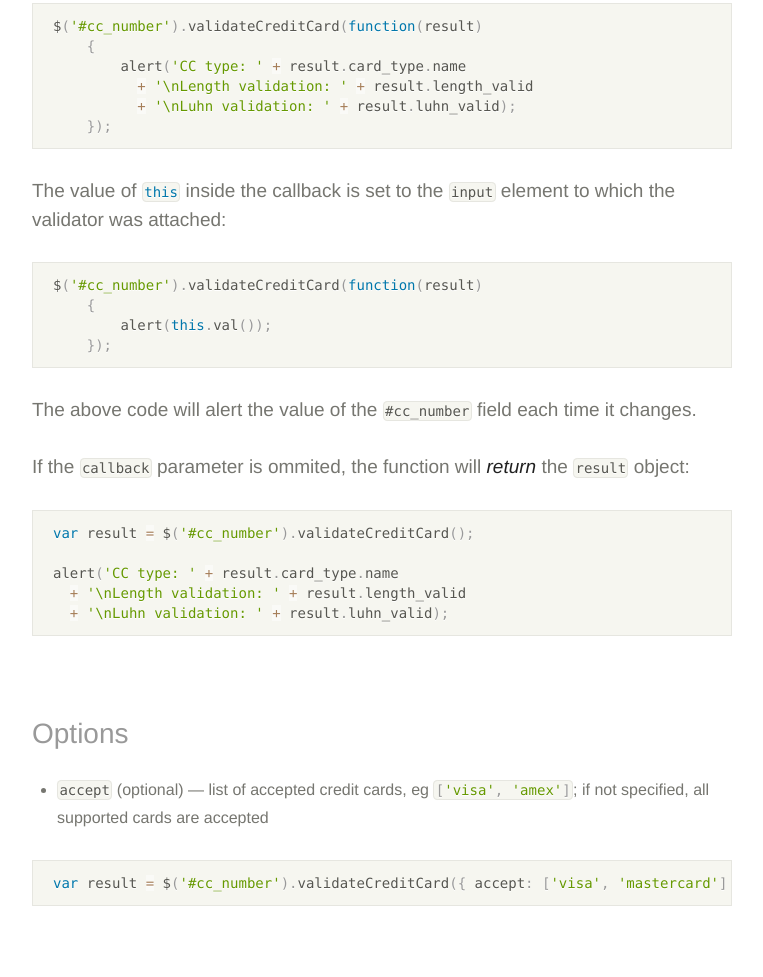
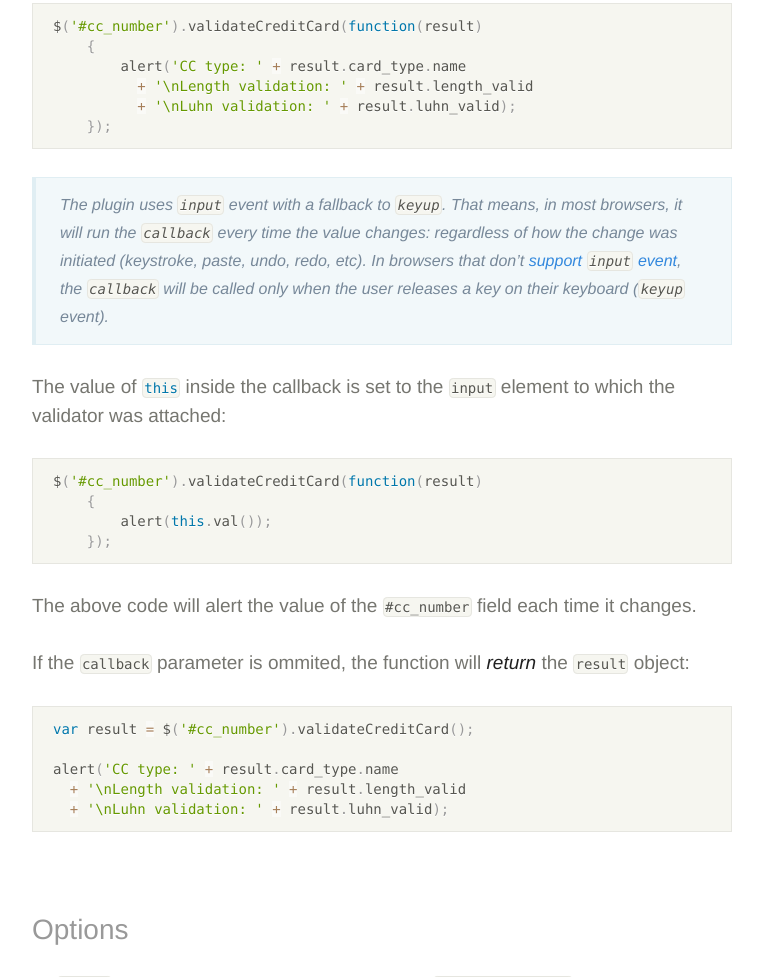
Before and after one commit to PawelDecowski/jquery-creditcardvalidator, a plain HTML site: page index.html in a window 1280 px wide. Shown: the part 2286-3263 px from the top of the page, without its empty margins (258-1021 px from the left). Drawn offline with nearby package versions, Linux system fonts and the light colour scheme.

Commit message:
Update documentation re fallback to keyup event

```diff
--- a/css/demo.less
+++ b/css/demo.less
@@ -127,6 +127,20 @@ p {
 
 .list .list {
     margin-bottom: 0;
+}
+
+aside {
+    background-color: #f2f8fa;
+    border: 1px solid darken(#f2f8fa, 5%);
+    border-left: 4px solid darken(#f2f8fa, 5%);
+    font-size: 16px;
+    font-style: italic;
+    margin: 0 0 @line-height;
+    padding: @line-height / 2 - 1px @line-height - 1px @line-height / 2 - 1px @line-height - 4px;
+
+    p {
+        color: #789;
+    }
 }
 
 code {
--- a/index.html
+++ b/index.html
@@ -181,6 +181,11 @@
           + '\nLength validation: ' + result.length_valid
           + '\nLuhn validation: ' + result.luhn_valid);
     });</code></pre>
+
+                <aside>
+                    <p>The plugin uses <code class="language-javascript">input</code> event with a fallback to <code class="language-javascript">keyup</code>. That means, in most browsers, it will run the <code class="language-javascript">callback</code> every time the value changes: regardless of how the change was initiated (keystroke, paste, undo, redo, etc). In browsers that don’t <a href="https://developer.mozilla.org/en-US/docs/Web/Events/input#Browser_compatibility">support <code class="language-javascript">input</code> event</a>, the <code class="language-javascript">callback</code> will be called only when the user releases a key on their keyboard (<code class="language-javascript">keyup</code> event).</p>
+                </aside>
+
                 <p>The value of <code class="language-javascript">this</code> inside the callback is set to the <code class="language-javascript">input</code> element to which the validator was attached:</p>
 
                 <pre><code class="language-javascript">$('#cc_number').validateCreditCard(function(result)
```
Also changed, not shown: css/demo.css, 1 other file.
